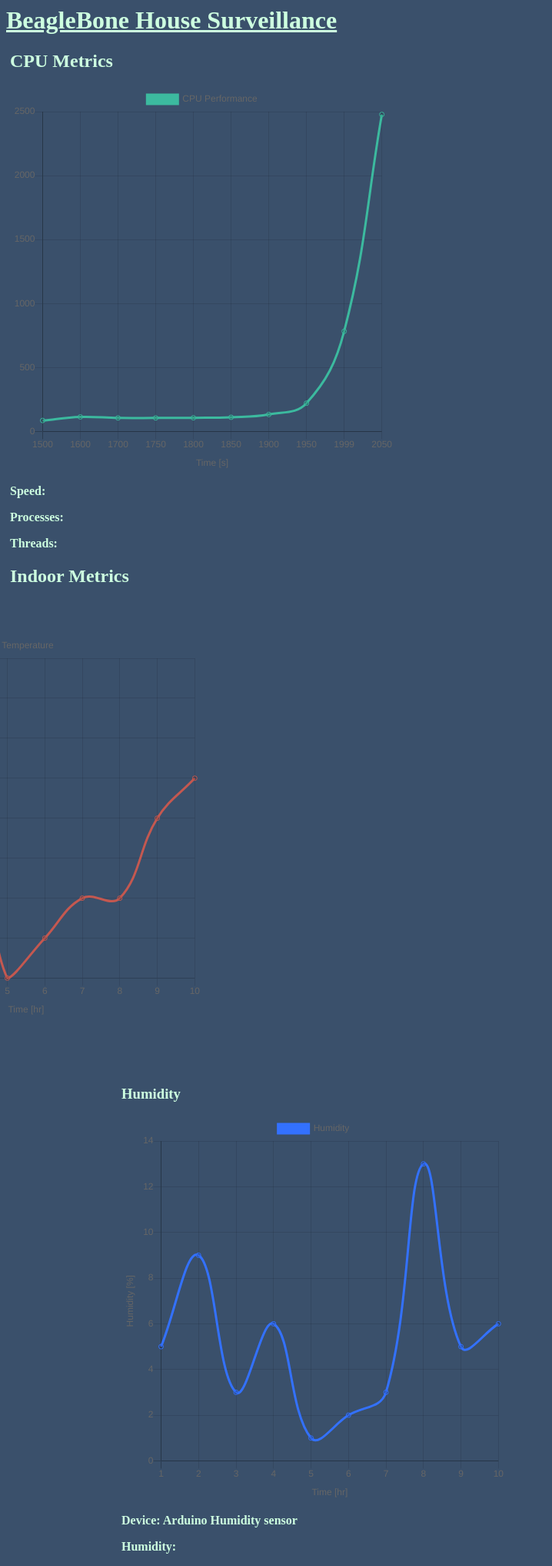
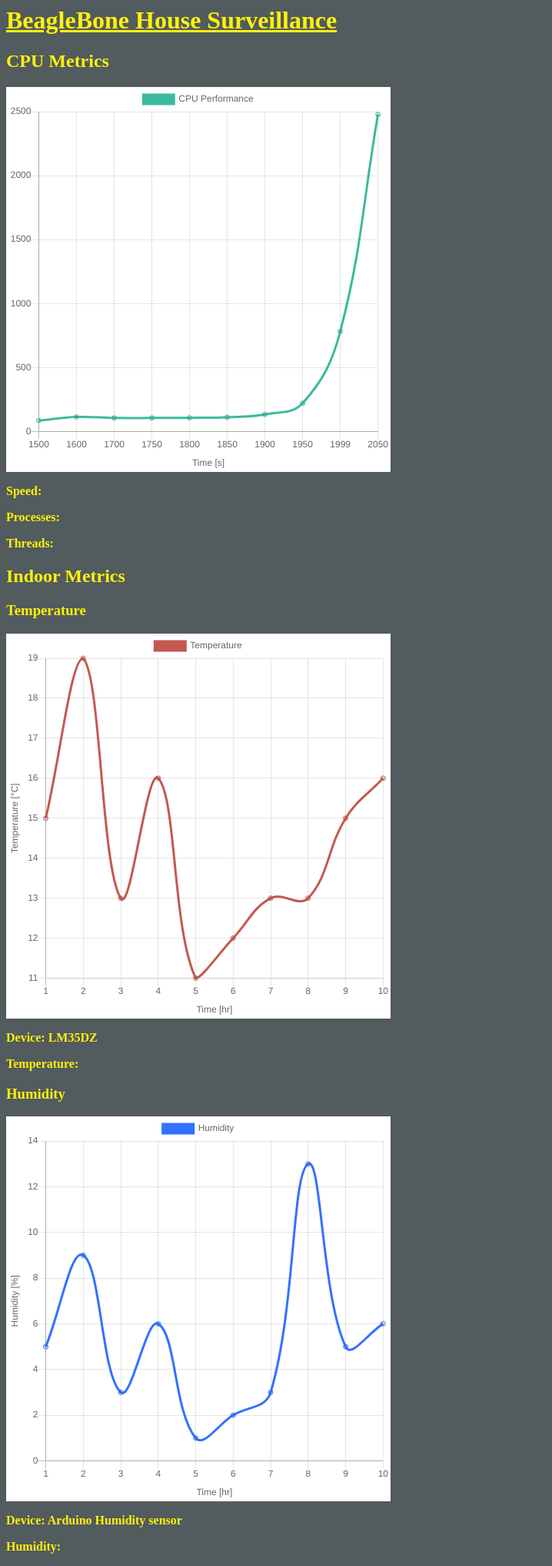
Before and after one commit to KimConcepcion/BeagleBone, a Python web app: template HomeSurveillanceApp/templates/index.html in a window 1280 px wide. Shown: the whole page at 77% size, without its empty margins (0-718 px from the left). Run offline with Jinja, Linux system fonts and the light colour scheme; the template is opened without the code that fills it, so the values that code supplies are empty; some libraries are stand-ins or nearby versions.

Commit message:
Color settings are in order

```diff
--- a/HomeSurveillanceApp/public/cpu.js
+++ b/HomeSurveillanceApp/public/cpu.js
@@ -1,4 +1,5 @@
 var ctx = document.getElementById('cpu_chart');
+ctx.style.backgroundColor = '#FFFFFF';
 
 let cpu_chart = new Chart(ctx, {
   type: 'line',
--- a/HomeSurveillanceApp/public/indoor.js
+++ b/HomeSurveillanceApp/public/indoor.js
@@ -1,5 +1,7 @@
 var ctx_temp = document.getElementById('temp_chart');
 var ctx_hum = document.getElementById('hum_chart');
+ctx_temp.style.backgroundColor = '#FFFFFF';
+ctx_hum.style.backgroundColor = '#FFFFFF';
 
 //  Temperature code:
 let temp_chart = new Chart(ctx_temp, {
--- a/HomeSurveillanceApp/public/main.css
+++ b/HomeSurveillanceApp/public/main.css
@@ -1,28 +1,28 @@
 body {
-  background-color: #3A506B;
+  background-color: #525b5d;
 }
 
 h1 {
-  color : #CDFFE0;
+  color : #FFF10D;
   text-align: left;
   text-decoration: underline;
   font-weight: bold;
 }
 
 h2 {
-  color : #CDFFE0;
+  color : #FFF10D;
   text-align: left;
   font-weight: bold;
 }
 
 h3 {
-  color : #CDFFE0;
+  color : #FFF10D;
   text-align: left;
   font-weight: bold;
 }
 
 p {
-  color : #CDFFE0;
+  color : #FFF10D;
   text-align: left;
   font-weight: bold;
 }
--- a/HomeSurveillanceApp/templates/index.html
+++ b/HomeSurveillanceApp/templates/index.html
@@ -12,43 +12,30 @@
 <!-- Body section: -->
 <body>
 
-  <!-- Headline + Network details: -->
+  <!-- Headline: -->
   <h1>BeagleBone House Surveillance</h1>
 
   <!-- CPU Stuff: -->
-  <div style="margin-left: 5px;">
   <h2>CPU Metrics</h2>
   <canvas id="cpu_chart" width="500" height="500"></canvas>
   <p>Speed: </p>
   <p>Processes: </p>
   <p>Threads: </p>
   <h2>Indoor Metrics</h2>
-  </div>
 
   <!-- JS code for CPU chart: -->
-  <script src="public/cpu.js"></script>
+  <script src="/cpu.js"></script>
 
   <!-- Indoor sensor data: -->
-  <div class="container">
-    <div class="row">
-      <div class="col-xs-6">
-        <div style="margin-left: -245px;">
   <h3>Temperature</h3>
   <canvas id="temp_chart" width="500" height="500"></canvas>
   <p>Device: LM35DZ</p>
   <p>Temperature: </p>
-      </div>
-      </div>
-      <div class="col-xs-6">
-        <div style="margin-left: 150px;">
+
   <h3>Humidity</h3>
   <canvas id="hum_chart" width="500" height="500"></canvas>
   <p>Device: Arduino Humidity sensor</p>
   <p>Humidity: </p>
-      </div>
-      </div>
-    </div>
-  </div>
 
   <!-- JS code for Temp + Hum chart: -->
   <script src="/indoor.js"></script>
```
Lines whose indentation alone changed are shown as unchanged.
